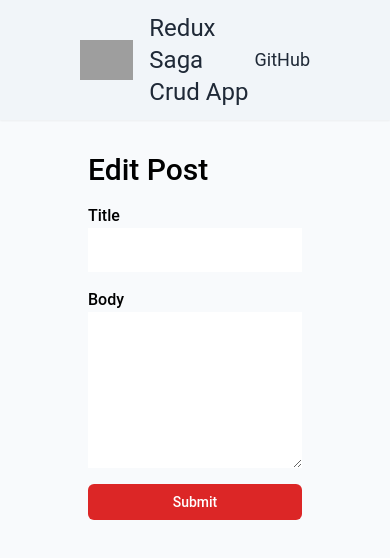
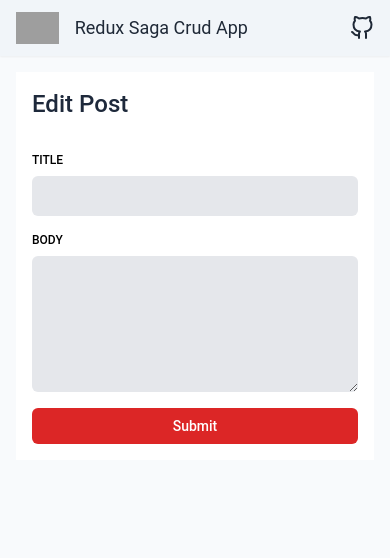
Before and after one commit to pratikmane1299/react-redux-saga-crud-app, a React (Create React App) app: page /1/edit in a window 390 px wide. Shown: the top 558 px of the page. Built offline with nearby package versions, Linux system fonts and the light colour scheme; no server answers; grey boxes are pictures that could not be loaded.

Commit message:
Refactor and responsive design

```diff
--- a/src/App.js
+++ b/src/App.js
@@ -1,9 +1,12 @@
+import { GitHub } from 'react-feather';
+
 import AppRoutes from './routes';
+
 
 function App() {
   return (
     <div className="w-full bg-slate-50 h-screen flex flex-col items-center">
-      <header className="px-20 py-3 w-full h-18 flex justify-between items-center bg-slate-100 shadow-sm">
+      <header className="px-4 lg:px-20 py-3 w-full h-18 flex justify-between items-center bg-slate-100 shadow-sm">
         <a
           className="flex justify-between items-center"
           href="https://redux-saga.js.org/"
@@ -13,22 +16,24 @@ function App() {
           <img
             alt="Redux Saga"
             src="https://redux-saga.js.org/img/Redux-Saga-Logo.png"
-            className="w-15 h-10"
+            className="w-13 h-8 lg:w-15 lg:h-10"
           />
-          <span className="ml-4 text-2xl text-gray-800 font-normal">
+          <span className="ml-4 text-lg lg:text-2xl text-gray-800 font-normal">
             Redux Saga Crud App
           </span>
         </a>
         <div>
           <a
-            className="text-lg text-gray-800"
+            className="text-md lg:text-lg flex items-center text-gray-800"
             href="https://github.com/pratikmane1299/react-redux-saga-crud-app/"
+            target='_blank' rel="nofollow noopener noreferrer"
           >
-            GitHub
+            <GitHub />
+            <span className='ml-1 hidden lg:block'>GitHub</span>
           </a>
         </div>
       </header>
-      <main className="px-20 py-4 w-full h-full flex flex-col">
+      <main className="px-4 lg:px-20 py-4 w-full h-full flex flex-col">
         <AppRoutes />
       </main>
     </div>
--- /dev/null
+++ b/src/components/PostForm.js
@@ -0,0 +1,62 @@
+import React, { useState } from 'react';
+
+function PostForm({ loading, post = {}, mode = 'add', onSubmit }) {
+  const [formState, setFormState] = useState({
+    title: post?.title || "",
+    body: post?.body || "",
+  });
+
+  function handleOnChange(e) {
+    setFormState({
+      ...formState,
+      [e.target.name]: e.target.value,
+    });
+  }
+
+  function handlOnSubmit(e) {
+    e.preventDefault();
+    setFormState({title: '', body: ''});
+    onSubmit(formState);
+  }
+
+  return (
+    <div className="w-full h-full">
+      <div className='px-4 py-4 mx-auto max-w-6xl bg-white'>
+      <h1 className="text-2xl md:text-3xl font-medium text-slate-800">
+        {mode === 'edit' ? 'Edit Post' : 'Create New Post'}
+      </h1>
+      <form className="mt-8 w-full flex flex-col" onSubmit={handlOnSubmit}>
+        <div className="w-full flex flex-col rounded-md">
+          <label className="mb-2 text-xs md:text-sm font-medium uppercase">Title</label>
+          <input
+            name="title"
+            type="text"
+            className="bg-gray-200 px-2 py-2 text-md md:text-lg rounded-md"
+            value={formState.title}
+            onChange={handleOnChange}
+            required
+          />
+        </div>
+        <div className="mt-4 w-full flex flex-col rounded-md">
+          <label className="mb-2 text-xs md:text-sm font-medium uppercase">Body</label>
+          <textarea
+            name="body"
+            className="bg-gray-200 px-2 py-2 text-md md:text-lg rounded-md"
+            rows={5}
+            value={formState.body}
+            onChange={handleOnChange}
+            required
+          ></textarea>
+        </div>
+        <button
+          disabled={loading}
+          className="mt-4 py-2 text-sm font-medium rounded-md bg-red-600 text-white hover:bg-red-800 focus:ring-2 focus:border-0 focus:ring-offset-2 focus:ring-red-800">
+          {loading ? '...' : 'Submit'}
+        </button>
+      </form>
+      </div>
+    </div>
+  );
+}
+
+export default PostForm;
--- a/src/components/PostItem.js
+++ b/src/components/PostItem.js
@@ -10,12 +10,12 @@ function PostItem({ post, navigate, onDelete }) {
   return (
     <div className="px-4 py-4 mb-4 w-full bg-slate-100 border rounded-lg shadow">
       <div className="w-full flex justify-between">
-        <h2 className="text-2xl font-medium">
+        <h2 className="text-lg lg:text-2xl font-medium capitalize">
           <Link to={`/${post.id}`}>{post.title}</Link>
         </h2>
         <div className="relative">
           <button
-              className="w-10 h-10 bg-gray-200 flex justify-center items-center rounded-md hover:bg-gray-300"
+            className="w-8 h-8 md:w-10 md:h-10 bg-gray-200 flex justify-center items-center rounded-md hover:bg-gray-300"
             onClick={() => setIsOpen(!isOpen)}
           >
             <span>
@@ -33,7 +33,7 @@ function PostItem({ post, navigate, onDelete }) {
           )}
         </div>
       </div>
-      <p className="mt-4 text-md text-gray-700">{post.body}</p>
+      <p className="mt-4 text-sm lg:text-md text-gray-700">{post.body}</p>
     </div>
   );
 }
--- a/src/pages/create-post.js
+++ b/src/pages/create-post.js
@@ -1,63 +1,21 @@
-import React, { useState } from "react";
+import React from "react";
 import { connect } from "react-redux";
 import { useNavigate } from "react-router-dom";
 
 import { createPostBegin } from "../actions/post.actions";
 
+import PostForm from "../components/PostForm";
+
 export const CreatePost = ({ loading, createPostBegin }) => {
-  const [formState, setFormState] = useState({
-    title: "",
-    body: "",
-  });
   const navigate = useNavigate();
 
-  function handleOnChange(e) {
-    setFormState({
-      ...formState,
-      [e.target.name]: e.target.value,
-    });
-  }
-
-  function handleOnSubmit(e) {
-    e.preventDefault();
-    createPostBegin(formState);
-    setFormState({title: '', body: ''});
+  function handleOnSubmit(newPostData) {
+    createPostBegin(newPostData);
     navigate('/');
   }
 
   return (
-    <div className="px-2 py-4 w-full h-full">
-      <h1 className="text-3xl font-medium">Create New Post</h1>
-      <form className="mt-4 w-full flex flex-col" onSubmit={handleOnSubmit}>
-        <div className="w-full flex flex-col rounded-md">
-          <label className="text-base font-medium rounded-md">Title</label>
-          <input
-            name="title"
-            type="text"
-            className="bg-white px-2 py-2 text-lg"
-            value={formState.title}
-            onChange={handleOnChange}
-            required
-          />
-        </div>
-        <div className="mt-4 w-full flex flex-col rounded-md">
-          <label className="text-base font-medium rounded-md">Body</label>
-          <textarea
-            name="body"
-            className="bg-white px-2 py-2 text-lg"
-            rows={5}
-            value={formState.body}
-            onChange={handleOnChange}
-            required
-          ></textarea>
-        </div>
-        <button
-          disabled={loading}
-          className="mt-4 py-2 text-sm font-medium rounded-md bg-red-600 text-white hover:bg-red-800 focus:ring-2 focus:border-0 focus:ring-offset-2 focus:ring-red-800">
-          {loading ? '...' : 'Submit'}
-        </button>
-      </form>
-    </div>
+    <PostForm loading={loading} onSubmit={handleOnSubmit} />
   );
 };
 
--- a/src/pages/edit-post.js
+++ b/src/pages/edit-post.js
@@ -1,14 +1,12 @@
-import React, { useEffect, useState } from "react";
+import React, { useEffect } from "react";
 import { connect } from "react-redux";
 import { useNavigate, useParams } from "react-router-dom";
 
 import { requestFetchPost, editPostBegin } from "../actions/post.actions";
 
+import PostForm from "../components/PostForm";
+
 export const EditPost = ({ loadingPost, post, loading, requestFetchPost, editPostBegin }) => {
-  const [formState, setFormState] = useState({
-    title: "",
-    body: "",
-  });
   const navigate = useNavigate();
   const { postId } = useParams();
 
@@ -16,57 +14,15 @@ export const EditPost = ({ loadingPost, post, loading, requestFetchPost, editPos
     requestFetchPost(postId);
   }, [postId, requestFetchPost]);
 
-  useEffect(() => setFormState({ title: post.title, body: post.body }), [post]);
-
-  function handleOnChange(e) {
-    setFormState({
-      ...formState,
-      [e.target.name]: e.target.value,
-    });
-  }
-
-  function handleOnSubmit(e) {
-    e.preventDefault();
-    editPostBegin(postId, formState);
-    setFormState({title: '', body: ''});
+  function handleOnSubmit(updatedPostData) {
+    editPostBegin(postId, updatedPostData);
     navigate('/');
   }
 
   return (
     <>
       {!loadingPost && post && (
-        <div className="px-2 py-4 w-full h-full">
-          <h1 className="text-3xl font-medium">Edit Post</h1>
-          <form className="mt-4 w-full flex flex-col" onSubmit={handleOnSubmit}>
-            <div className="w-full flex flex-col rounded-md">
-              <label className="text-base font-medium rounded-md">Title</label>
-              <input
-                name="title"
-                type="text"
-                className="bg-white px-2 py-2 text-lg"
-                value={formState.title}
-                onChange={handleOnChange}
-                required
-              />
-            </div>
-            <div className="mt-4 w-full flex flex-col rounded-md">
-              <label className="text-base font-medium rounded-md">Body</label>
-              <textarea
-                name="body"
-                className="bg-white px-2 py-2 text-lg"
-                rows={5}
-                value={formState.body}
-                onChange={handleOnChange}
-                required
-              ></textarea>
-            </div>
-            <button
-            disabled={loading}
-            className="mt-4 py-2 text-sm font-medium rounded-md bg-red-600 text-white hover:bg-red-800 focus:ring-2 focus:border-0 focus:ring-offset-2 focus:ring-red-800">
-            {loading ? '...' : 'Submit'}
-          </button>
-          </form>
-        </div>
+        <PostForm post={post} loading={loading} mode='edit' onSubmit={handleOnSubmit} />
       )}
       {loadingPost && <span>Loading...</span>}
     </>
--- a/src/pages/post-detail.js
+++ b/src/pages/post-detail.js
@@ -17,8 +17,8 @@ const PostDetail = ({ post, loading, requestFetchPost }) => {
     <div className='w-full flex flex-col'>
       {!loading && Object.keys(post).length > 0 && (
         <div className='w-full h-full flex flex-col'>
-          <h1 className='text-5xl font-semibold capitalize'>{post.title}</h1>
-          <p className='mt-8'>{post.body}</p>
+          <h1 className='text-2xl lg:text-5xl font-semibold capitalize'>{post.title}</h1>
+          <p className='mt-8 text-lg lg:text-xl'>{post.body}</p>
           <div className='mt-4 w-full'>
             <span className='text-base font-thin'>Comments:</span>
             <PostComments comments={post.comments} />
--- a/src/pages/post-listing.js
+++ b/src/pages/post-listing.js
@@ -21,7 +21,7 @@ export const PostsList = ({ posts, loading, requestFetchAllPosts, deletePostBegi
     {posts.length > 0 && (
       <div className="w-full flex flex-col">
         <div className="mb-4 w-full flex justify-between items-center">
-          <h1 className="text-3xl font-medium text-gray-800">Posts</h1>
+          <h1 className="text-2xl md:text-3xl font-medium text-gray-800">Posts</h1>
           <Link to="/create-post" className="px-2 py-2 border text-sm font-semibold rounded-md border-red-200 text-red-600 bg-white hover:bg-red-600 hover:text-white hover:border-transparent focus:ring-1 focus:ring-offset-2 focus:ring-red-600">Create Post</Link>
         </div>
         {posts.map((post) => (
```
Also changed, not shown: src/components/BylineCard.js (+6 -6 lines), src/components/PostActionDropdown.js (+21 -13 lines), src/components/PostComments.js (+7 -7 lines). Lines whose indentation alone changed are shown as unchanged.
